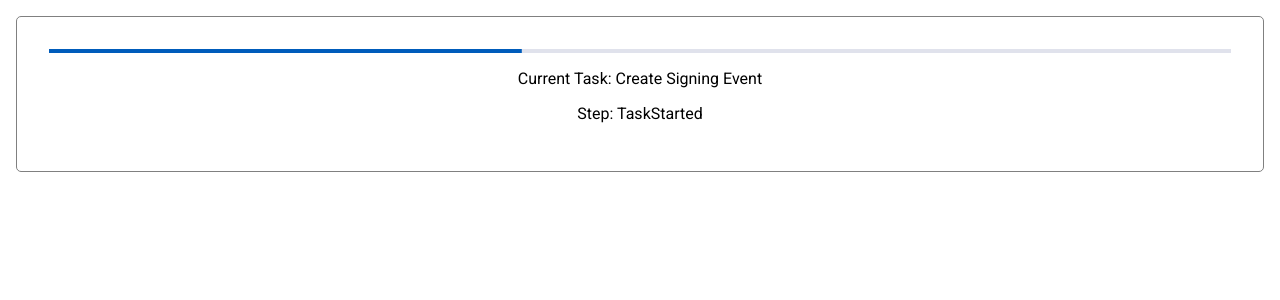
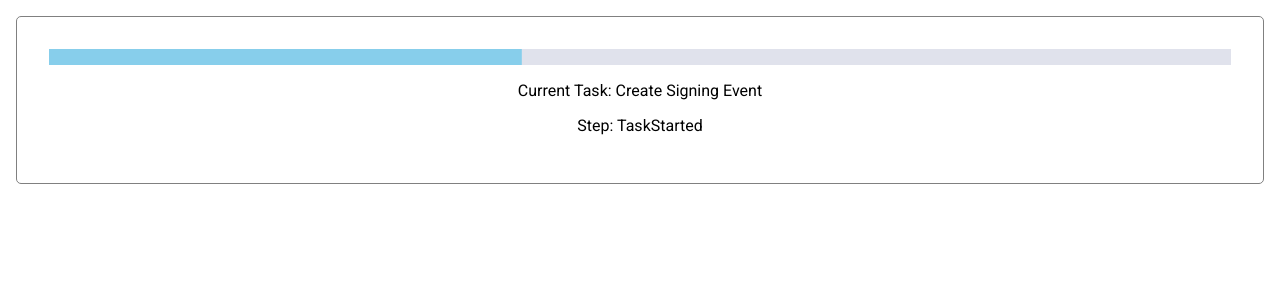
Before and after one commit to MKeys-Capstone/step-function-loading-indicator, an Angular app: page / in a window 1280 px wide. Shown: the top 300 px of the page. Built offline with nearby package versions, Linux system fonts and the light colour scheme.

Commit message:
stlyed progres bar

```diff
--- a/src/app/components/step-function-loading-indicator/step-function-loading-indicator.component.scss
+++ b/src/app/components/step-function-loading-indicator/step-function-loading-indicator.component.scss
@@ -4,6 +4,4 @@
   border: 1px solid gray;
   border-radius: 5px;
   margin: 1rem;
-  //   width: 75%;
-  //   margin: 0 auto;
 }
--- a/src/styles.scss
+++ b/src/styles.scss
@@ -1,5 +1,16 @@
 /* You can add global styles to this file, and also import other style files */
+@use "@angular/material" as mat;
 
+// Customize the entire app. Change :root to your selector if you want to scope the styles.
+:root {
+  @include mat.progress-bar-overrides(
+    (
+      active-indicator-color: skyblue,
+      active-indicator-height: 1rem,
+      track-height: 1rem,
+    )
+  );
+}
 html,
 body {
   height: 100%;
```
